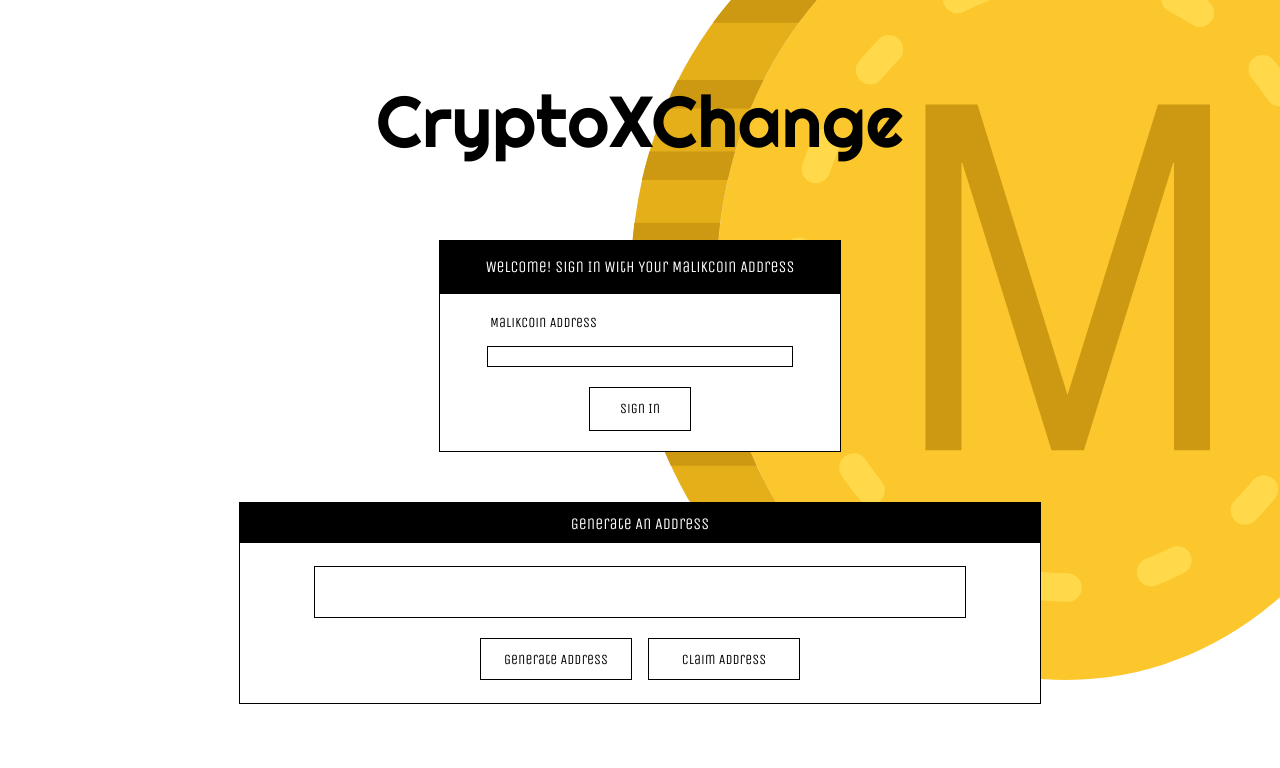
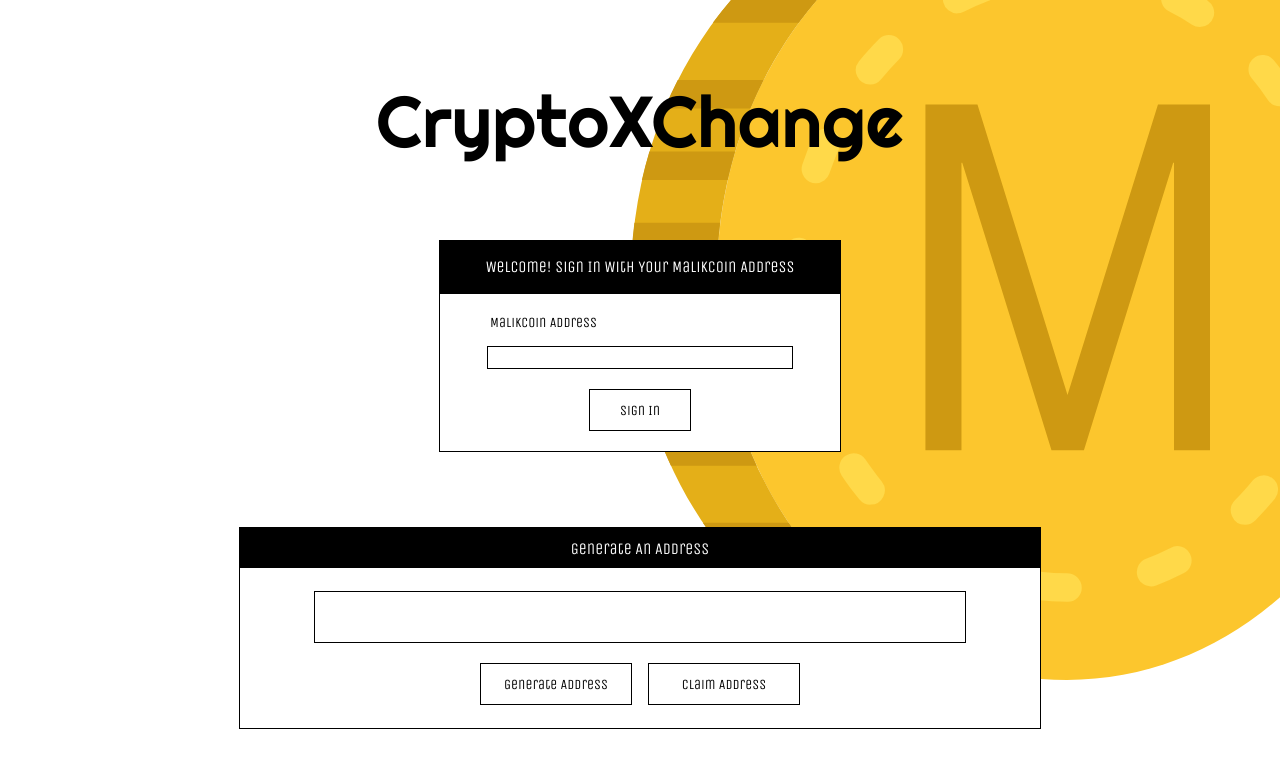
Before and after one commit to hmalik88/cryptoexchange, a React (Create React App) app: page / in a window 1280 px wide. Shown: the top 768 px of the page. Built offline with nearby package versions, Linux system fonts and the light colour scheme; a web font is replaced by a local one.

Commit message:
some more style changes

```diff
--- a/src/scss/App.scss
+++ b/src/scss/App.scss
@@ -4,4 +4,5 @@ body {
   width: 100vw;
   height: 100vh;
   margin: 0;
+  overflow: hidden;
 }
--- a/src/scss/LandingPage.scss
+++ b/src/scss/LandingPage.scss
@@ -19,7 +19,7 @@
   width: 800px;
   height: 200px;
   border: 1px solid #000;
-  margin-top: 50px;
+  margin-top: 75px;
   background-color: #fff;
 }
 
@@ -120,7 +120,7 @@
 .login-address {
   margin-bottom: 20px;
   width: 300px;
-  height: 20px;
+  height: 25px;
   border: 1px solid #000;
   font-family: 'PT Mono', monospace;
   font-size: 14px;
```
